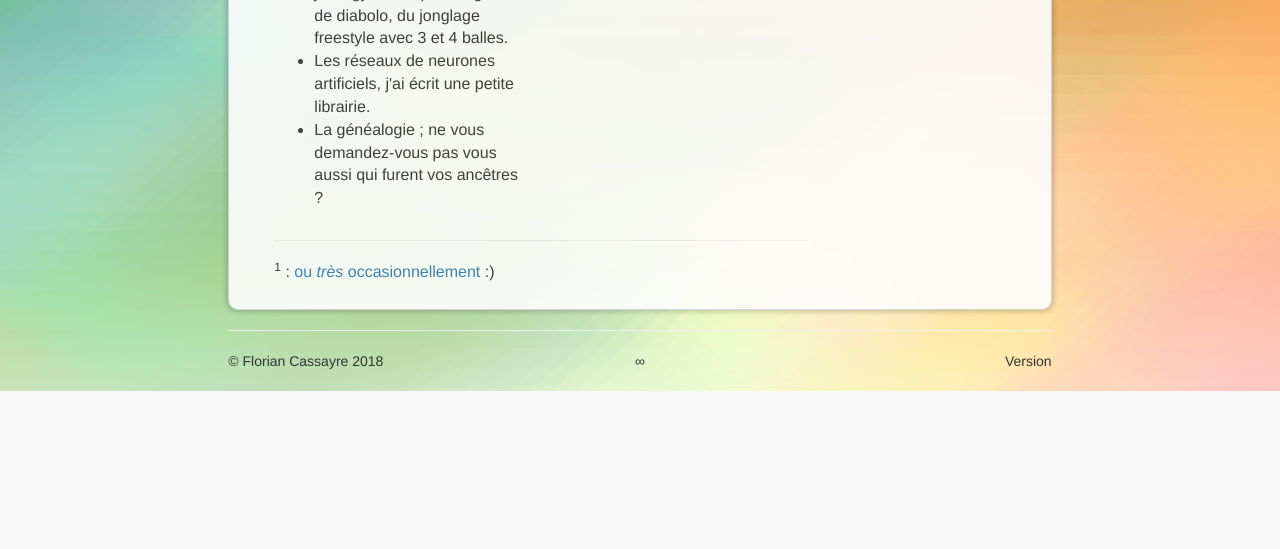
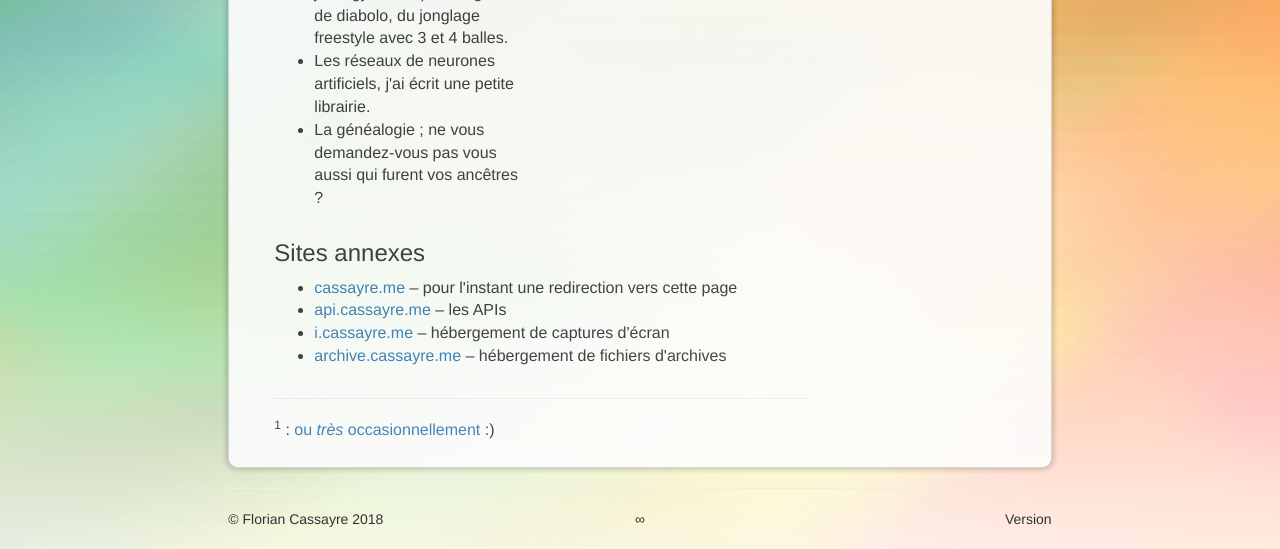
Before and after one commit to FlorianCassayre/Website, a PHP site: template templates/general/homepage.html.twig in a window 1280 px wide. Shown: the part 2481-3030 px from the top of the page. Before the commit the page ends 2872 px from the top, so only its background shows below. Run offline with PHP 8.4, Linux system fonts and the light colour scheme; the template is opened without the code that fills it, so the values that code supplies are empty; some libraries are stand-ins or nearby versions.

Commit message:
Added a section listing the related websites.

```diff
--- a/templates/general/homepage.html.twig
+++ b/templates/general/homepage.html.twig
@@ -134,6 +134,17 @@
         </div>
 
         <div class="col-xs-12">
+            <h3>Sites annexes</h3>
+
+            <ul>
+                <li><a href="https://cassayre.me">cassayre.me</a> – pour l'instant une redirection vers cette page</li>
+                <li><a href="https://api.cassayre.me">api.cassayre.me</a> – les APIs</li>
+                <li><a href="https://i.cassayre.me">i.cassayre.me</a> – hébergement de captures d'écran</li>
+                <li><a href="https://archive.cassayre.me">archive.cassayre.me</a> – hébergement de fichiers d'archives</li>
+            </ul>
+        </div>
+
+        <div class="col-xs-12">
             <hr>
 
             <sup id="1">1</sup> : <a href="https://codegolf.stackexchange.com/search?q=user%3A47221+brainfuck">ou <em>très</em> occasionnellement</a> :)
```
